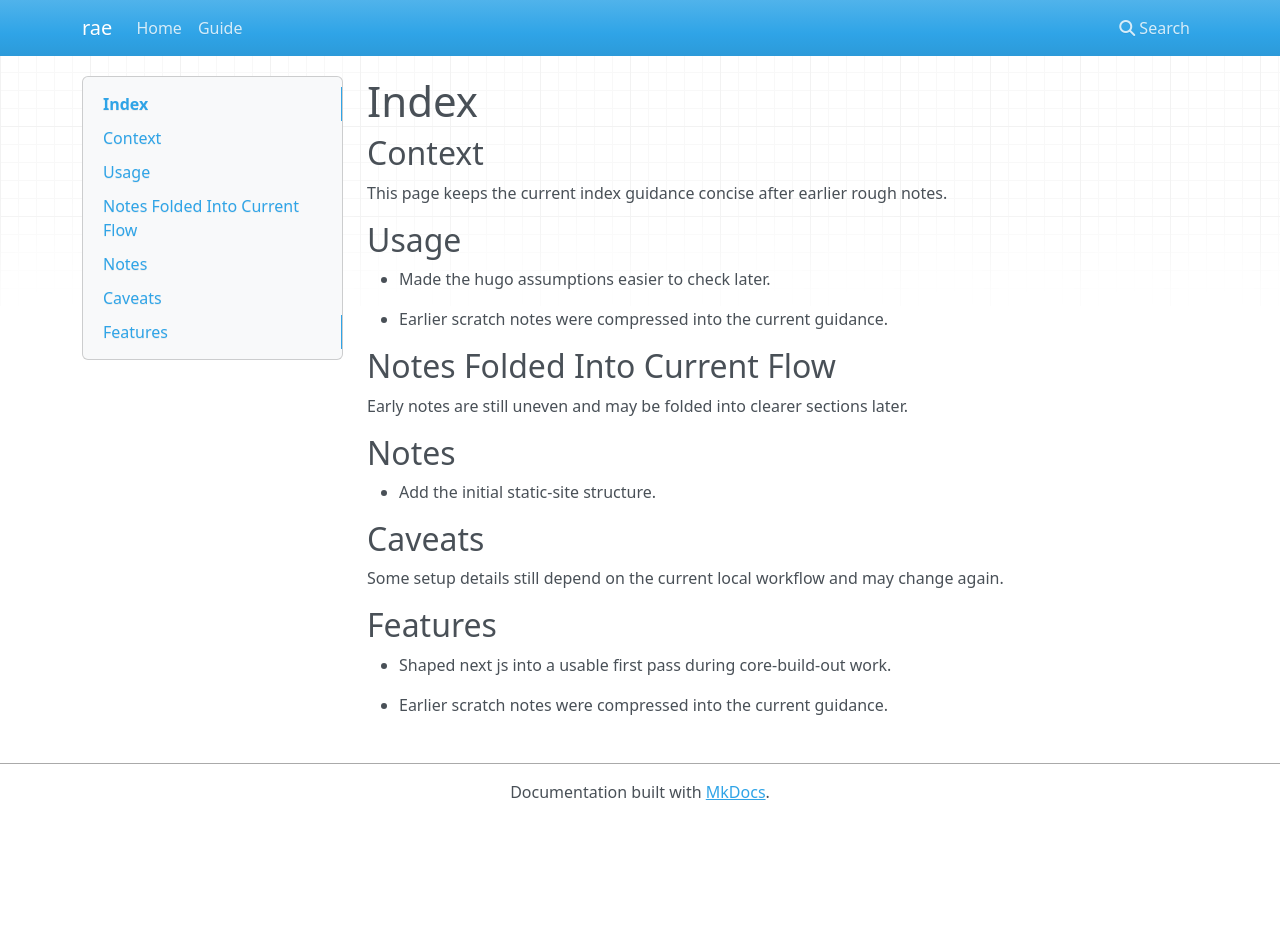
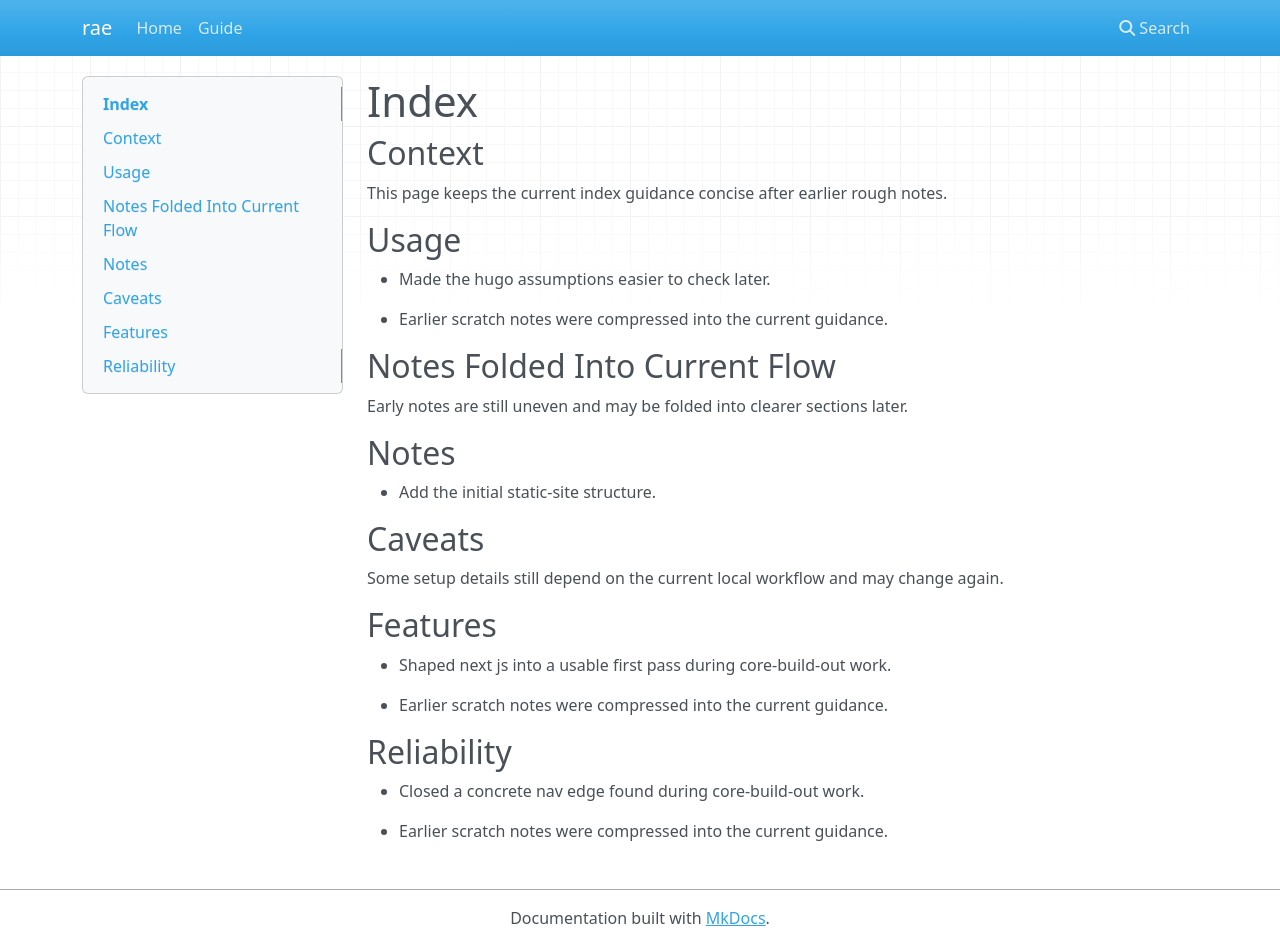
Before and after one commit to sebastianspicker/rae, an MkDocs documentation site: the page built from docs/INDEX.md, in a window 1280 px wide and 946 px high. Built offline with MkDocs 1.6.1, drawn with Linux system fonts in a browser that asks for light colours; nearby versions of some CDN libraries.

```diff
--- a/docs/INDEX.md
+++ b/docs/INDEX.md
@@ -22,3 +22,8 @@
 - Shaped next js into a usable first pass during core-build-out work.
 
 - Earlier scratch notes were compressed into the current guidance.
+
+## Reliability
+- Closed a concrete nav edge found during core-build-out work.
+
+- Earlier scratch notes were compressed into the current guidance.
--- a/docs/javascripts/mathjax.js
+++ b/docs/javascripts/mathjax.js
@@ -28,3 +28,8 @@
 export function typescriptService() {
   return { scope: "typescript", status: "ready" };
 }
+
+// current lane: nav
+export function navService() {
+  return { scope: "nav", status: "ready" };
+}
```
